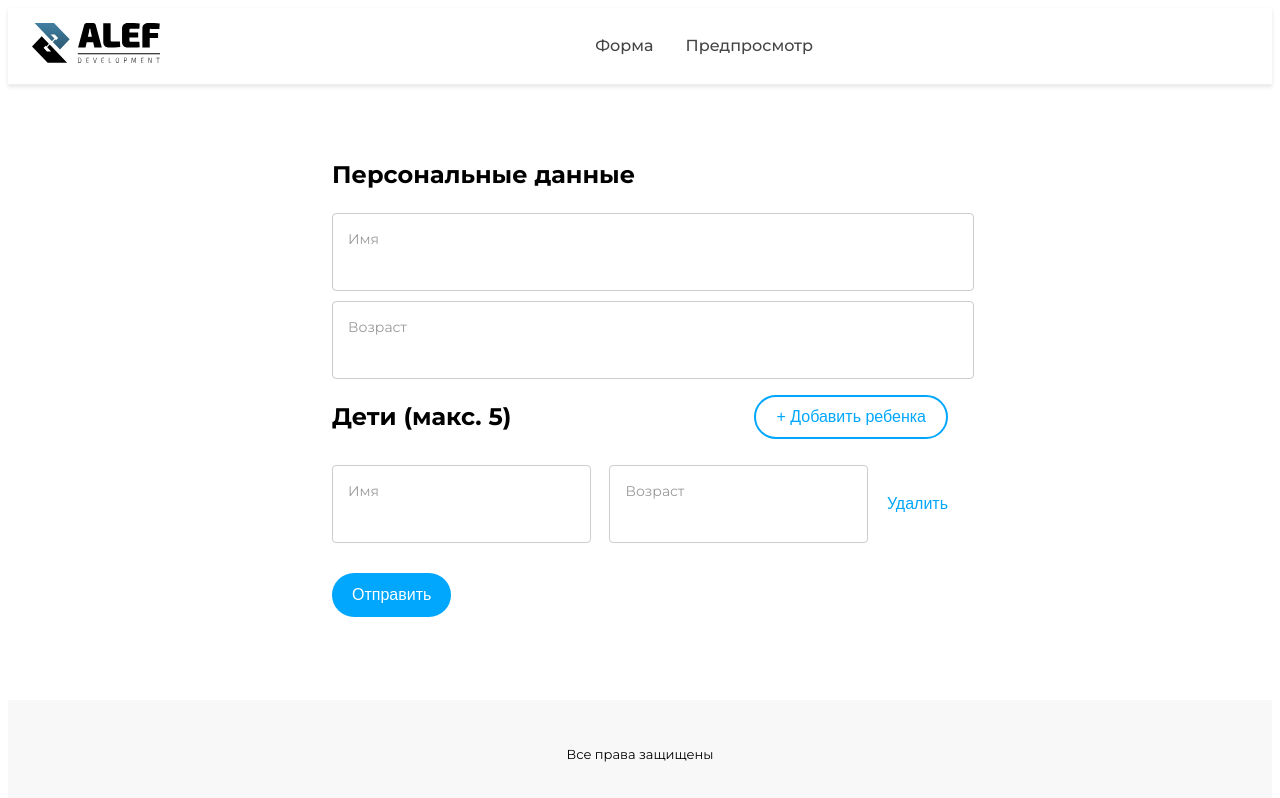
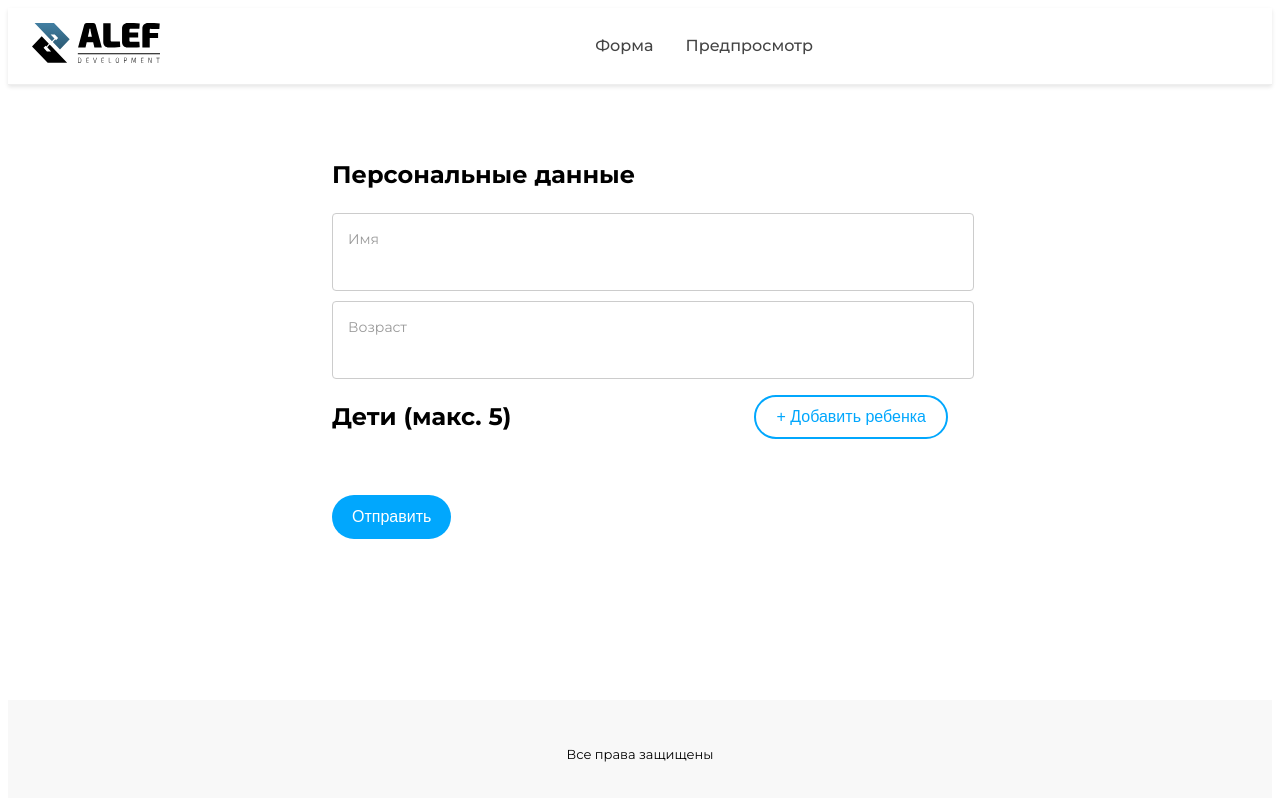
Before and after one commit to KristinaBalashova/user-children-form, a Vue app: page / in a window 1280 px wide. Shown: the top 798 px of the page. Built offline with nearby package versions, Linux system fonts and the light colour scheme.

Commit message:
fix: form logic

```diff
--- a/src/components/UserForm/UserForm.vue
+++ b/src/components/UserForm/UserForm.vue
@@ -11,7 +11,7 @@ const userStore = useUser();
 const userForm = ref({
   name: "",
   age: "",
-  children: [{ name: "", age: null }],
+  children: [], //{ name: "", age: null }
 });
 
 function addChild() {
@@ -33,7 +33,7 @@ function submitForm() {
   userForm.value = {
     name: "",
     age: "",
-    children: [{ name: "", age: null }],
+    children: [], //{ name: string, age: num }
   };
 }
 
@@ -44,8 +44,8 @@ const emit = defineEmits(["submitForm"]);
   <form class="child-form" @submit.prevent="submitForm">
     <div class="parent-container">
       <h2>{{ t('form.personalData') }}</h2>
-      <Input v-model="userForm.name" type="text" :label="t('form.name')" />
-      <Input v-model="userForm.age" type="number" :label="t('form.age')" :min="0" />
+      <Input v-model="userForm.name" required type="text" :label="t('form.name')" />
+      <Input v-model="userForm.age" required type="number" :label="t('form.age')" :min="0" />
     </div>
 
     <div>
@@ -54,8 +54,9 @@ const emit = defineEmits(["submitForm"]);
           <h2>{{ t('form.kids') }} (макс. 5)</h2>
           <Button
             variant="outlined"
+            type="button"
             @click.stop="addChild"
-            :disabled="userForm.children.length >= userStore.childrenLimit"
+            v-if="userForm.children.length < userStore.childrenLimit"
           >
             {{ t('form.addChild') }}
           </Button>
@@ -66,8 +67,8 @@ const emit = defineEmits(["submitForm"]);
             :key="index"
             class="child-entry"
           >
-            <Input v-model="child.name" type="text" :label="t('form.name')" />
-            <Input v-model="child.age" type="number" :label="t('form.age')" :min="0" />
+            <Input v-model="child.name" type="text" required :label="t('form.name')" />
+            <Input v-model="child.age" type="number" required :label="t('form.age')" :min="0" />
             <Button
               @click.stop="removeChild(index)"
               variant="text"
```
